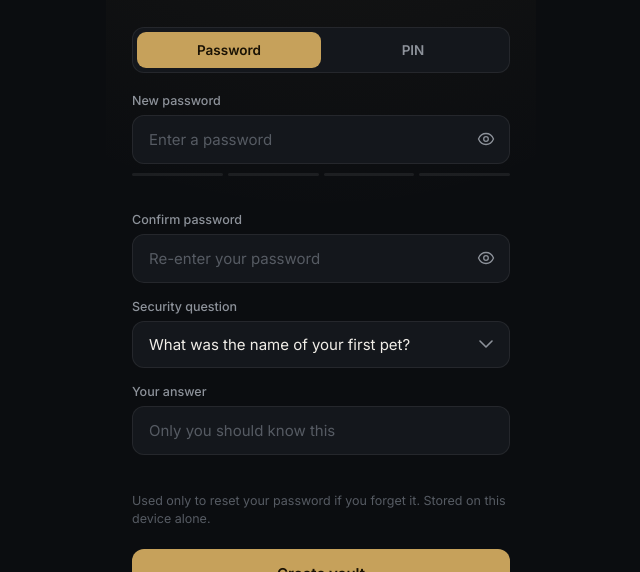
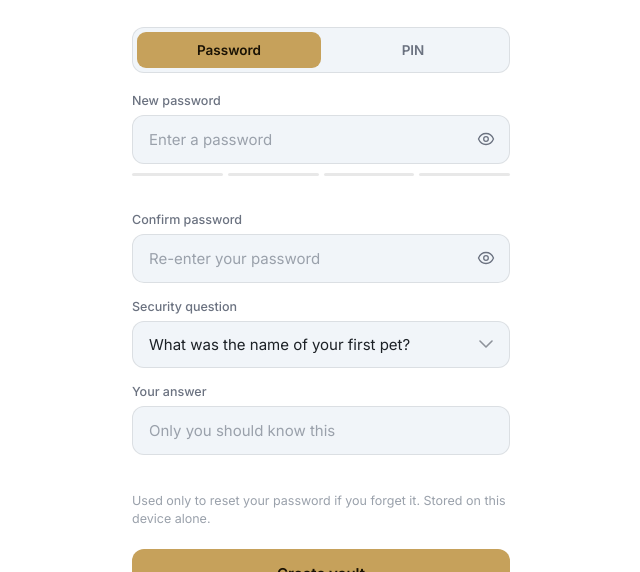
Before and after one commit to thindyuvraj141/VVault-, a plain HTML site: page index.html in a window 1280 px wide. Shown: the part 228-800 px from the top of the page, without its empty margins (319-959 px from the left). Drawn offline with Linux system fonts and the light colour scheme.

Commit message:
Add files via upload

```diff
--- a/index.html
+++ b/index.html
@@ -5,7 +5,7 @@
 <meta name="viewport" content="width=device-width, initial-scale=1.0, maximum-scale=1.0">
 <title>V Vault — Photo Vault</title>
 <link rel="manifest" href="manifest.json">
-<meta name="theme-color" content="#0B0D10">
+<meta name="theme-color" content="#E4EEFC">
 <meta name="apple-mobile-web-app-capable" content="yes">
 <meta name="apple-mobile-web-app-status-bar-style" content="black-translucent">
 <meta name="apple-mobile-web-app-title" content="V Vault">
@@ -15,18 +15,20 @@
 <link href="https://fonts.googleapis.com/css2?family=Fraunces:opsz,wght@9..144,400;9..144,500;9..144,600&family=Inter:wght@400;500;600;700&display=swap" rel="stylesheet">
 <style>
   :root{
-    --bg:#0B0D10;
-    --bg-elevated:#14171C;
-    --card:#1A1E24;
-    --card-hover:#20242B;
+    --bg:#FFFFFF;
+    --bg-elevated:#F1F5F9;
+    --card:#FFFFFF;
+    --card-hover:#F3F6FA;
     --accent:#C6A15B;
     --accent-soft:rgba(198,161,91,0.14);
-    --accent-dim:rgba(198,161,91,0.35);
-    --text:#F1EEE8;
-    --text-muted:#8D929A;
-    --text-faint:#565B63;
-    --danger:#C4614F;
-    --border:rgba(255,255,255,0.07);
+    --accent-dim:rgba(198,161,91,0.45);
+    --text:#1C2126;
+    --text-muted:#6B7280;
+    --text-faint:#9AA1AB;
+    --danger:#C4453E;
+    --border:rgba(0,0,0,0.09);
+    --header-bg:#E4EEFC;
+    --header-border:rgba(0,0,0,0.06);
     --radius:18px;
   }
   *{box-sizing:border-box;margin:0;padding:0;}
@@ -43,9 +45,7 @@
     margin:0 auto;
     min-height:100vh;
     position:relative;
-    background:
-      radial-gradient(circle at 50% -10%, rgba(198,161,91,0.08), transparent 55%),
-      var(--bg);
+    background:var(--bg);
     display:flex;
     flex-direction:column;
   }
@@ -180,7 +180,11 @@
 
   /* ---------- Vault home ---------- */
   #screen-vault{padding:22px 20px 0;}
-  .vault-header{display:flex;align-items:center;justify-content:space-between;margin-bottom:22px;}
+  .vault-header{
+    display:flex;align-items:center;justify-content:space-between;
+    margin:-22px -20px 22px;padding:22px 20px 18px;
+    background:var(--header-bg);border-bottom:1px solid var(--header-border);
+  }
   .vault-title-block .brand-name{font-size:20px;}
   .vault-title-block .count{font-size:12.5px;color:var(--text-muted);margin-top:2px;}
   .icon-btn{
@@ -1340,7 +1344,7 @@ async function toggleBiometric(){
   try{
     const available = await PublicKeyCredential.isUserVerifyingPlatformAuthenticatorAvailable();
     if(!available){
-      showToast('No Face/Touch ID or screen-lock found on this device');
+      showToast('This device has no Face/Touch ID or screen-lock set up');
       return;
     }
     const challenge = crypto.getRandomValues(new Uint8Array(32));
@@ -1361,7 +1365,8 @@ async function toggleBiometric(){
     setBiometricToggleUI();
     showToast('Face / Touch unlock enabled');
   }catch(err){
-    showToast('Couldn\'t set up biometric unlock');
+    console.error('V Vault biometric setup error:', err);
+    showToast((err && err.name ? err.name + ': ' : '') + (err && err.message ? err.message : 'Could not set up biometric unlock'));
   }
 }
 
@@ -1383,7 +1388,8 @@ async function unlockWithBiometric(){
     });
     playIris(() => enterVault());
   }catch(err){
-    showToast('Biometric unlock cancelled or failed');
+    console.error('V Vault biometric unlock error:', err);
+    showToast((err && err.name ? err.name + ': ' : '') + (err && err.message ? err.message : 'Biometric unlock cancelled or failed'));
   }
 }
 
```
Also changed, not shown: sw.js (+7 -9 lines), manifest.json.
